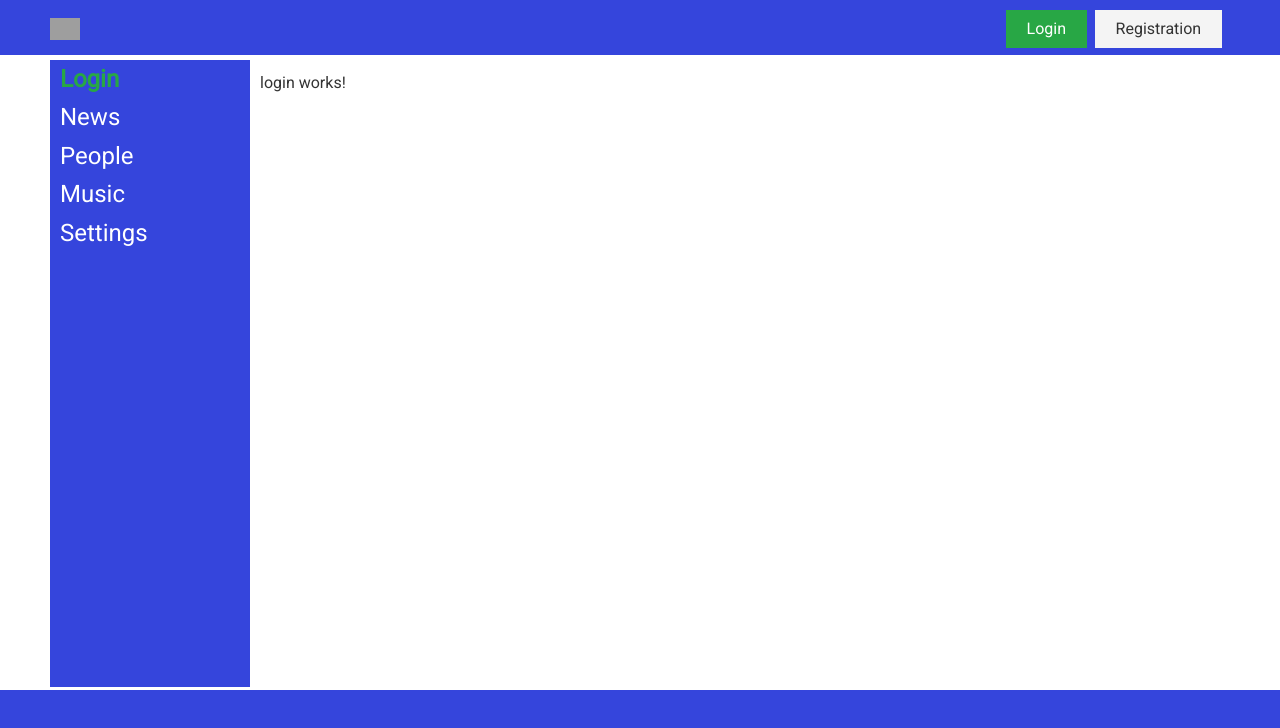
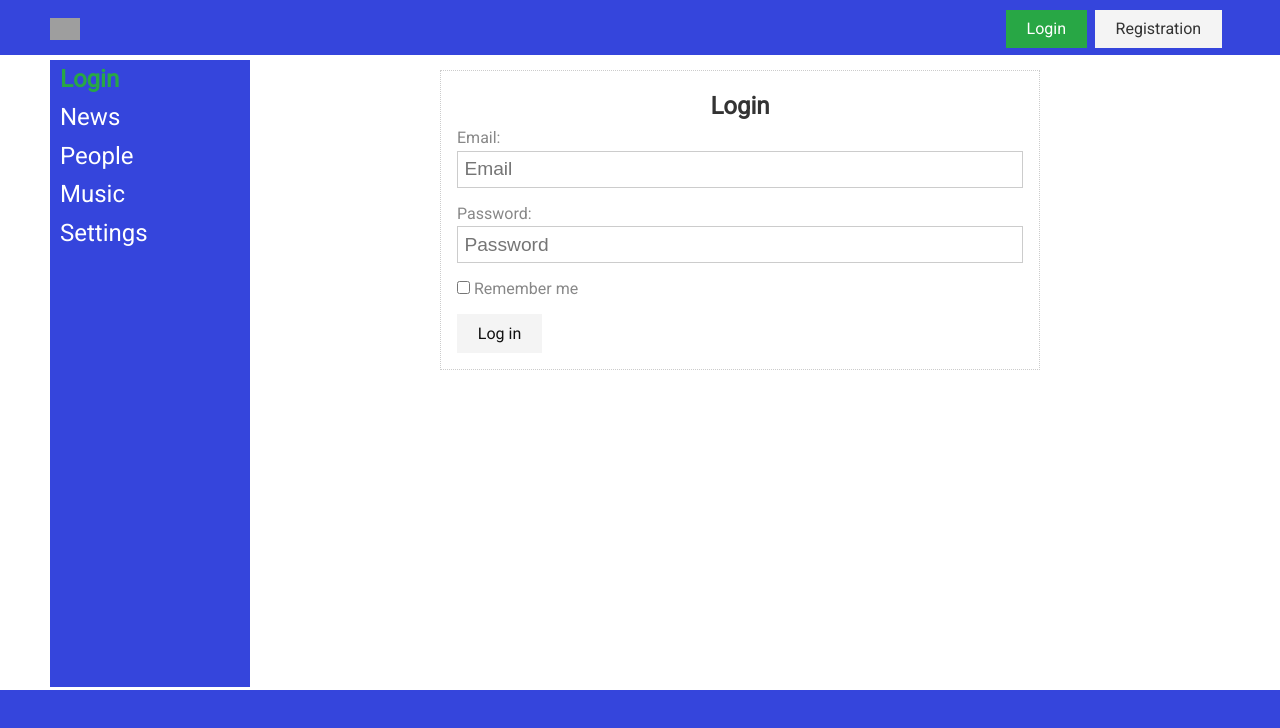
Before and after one commit to cebanoleksandr/angular_network, an Angular app in the folder Angular/my_projects/angular_network/: page /login in a window 1280 px wide. Shown: the top 728 px of the page. Built offline with nearby package versions, Linux system fonts and the light colour scheme; no server answers; grey boxes are pictures that could not be loaded.

Commit message:
Add autorization

```diff
--- a/Angular/my_projects/angular_network/src/app/app.module.ts
+++ b/Angular/my_projects/angular_network/src/app/app.module.ts
@@ -1,6 +1,6 @@
 import { NgModule } from '@angular/core';
 import { BrowserModule } from '@angular/platform-browser';
-import { FormsModule } from '@angular/forms';
+import { FormsModule, ReactiveFormsModule } from '@angular/forms';
 import { HttpClientModule } from '@angular/common/http';
 
 import { AppRoutingModule } from './app-routing.module';
@@ -51,6 +51,7 @@ import { ProfileStatusComponent } from './components/profile/profile-info/profil
   imports: [
     BrowserModule,
     FormsModule,
+    ReactiveFormsModule,
     AppRoutingModule,
     HttpClientModule
   ],
--- a/Angular/my_projects/angular_network/src/app/components/header/header.component.html
+++ b/Angular/my_projects/angular_network/src/app/components/header/header.component.html
@@ -20,6 +20,7 @@
         alt=""
       >
       <span class="header_welcome" *ngIf="isAuth">Welcome, {{ userName }}!</span>
+      <button class="btn btn-danger" (click)="logout()" *ngIf="isAuth">Log out</button>
     </div>
   </div>
 </header>
--- a/Angular/my_projects/angular_network/src/app/components/header/header.component.scss
+++ b/Angular/my_projects/angular_network/src/app/components/header/header.component.scss
@@ -39,5 +39,6 @@ header {
 
 .header_welcome {
     margin-left: 20px;
+    margin-right: 20px;
     color: white;
 }
--- a/Angular/my_projects/angular_network/src/app/components/header/header.component.ts
+++ b/Angular/my_projects/angular_network/src/app/components/header/header.component.ts
@@ -20,6 +20,10 @@ export class HeaderComponent implements OnInit {
   ) {}
 
   ngOnInit(): void {
+    this.getCurrentUser();
+  }
+
+  getCurrentUser() {
     this.authService.getCurrentUser()
       .subscribe(response => {
         console.log(response)
@@ -27,8 +31,7 @@ export class HeaderComponent implements OnInit {
           this.id = response.data.id;
           this.isAuth = true;
           this.profileService.getProfile(this.id).subscribe((response: any) => {
-            this.img = response?.photos.large
-              || 'https://www.shutterstock.com/image-vector/profile-placeholder-image-gray-silhouette-260nw-1153673746.jpg';
+            this.img = response?.photos.large || 'https://www.shutterstock.com/image-vector/profile-placeholder-image-gray-silhouette-260nw-1153673746.jpg';
 
             this.userName = response?.fullName;
           })
@@ -38,4 +41,12 @@ export class HeaderComponent implements OnInit {
         }
       })
   }
+
+  logout() {
+    this.authService.logout().subscribe(response => {
+      if (response.resultCode === 0) {
+        this.getCurrentUser();
+      }
+    })
+  }
 }
--- a/Angular/my_projects/angular_network/src/app/components/login/login.component.html
+++ b/Angular/my_projects/angular_network/src/app/components/login/login.component.html
@@ -1 +1,41 @@
-<p>login works!</p>
+<form class="card" [formGroup]="form" (ngSubmit)="submit()">
+  <h2 class="text-center">Login</h2>
+
+  <div class="form-control" [ngClass]="{invalid: form.get('email')?.touched && form.get('email')?.invalid}">
+    <label for="email">Email:</label>
+    <input type="email" id="email" placeholder="Email" formControlName="email">
+    <div class="validation" *ngIf="form.get('email')?.touched && form.get('email')?.invalid">
+      <small *ngIf="form.get('email')?.getError('required')">
+        Email field shouldn't be empty
+      </small>
+      <small *ngIf="form.get('email')?.getError('email')">
+        Enter the correct email
+      </small>
+    </div>
+  </div>
+
+  <div class="form-control" [ngClass]="{invalid: form.get('password')?.touched && form.get('password')?.invalid}">
+    <label for="password">Password:</label>
+    <input type="password" id="password" placeholder="Password" formControlName="password">
+    <div class="validation" *ngIf="form.get('password')?.touched && form.get('password')?.invalid">
+      <small *ngIf="form.get('password')?.getError('required')">
+        Password field shouldn't be empty
+      </small>
+      <small *ngIf="form.get('password')?.getError('minlength')">
+        Password should be at least {{form.get('password')?.getError('minlength').requiredLength}} characters.
+        Now there is {{form.get('password')?.getError('minlength').actualLength}} characters
+      </small>
+    </div>
+  </div>
+
+  <div class="form-control">
+    <input type="checkbox" id="rememberMe" formControlName="rememberMe">
+    <label for="rememberMe"> Remember me</label>
+  </div>
+
+  <button
+    type="submit"
+    class="btn btn-danger"
+    [disabled]="form.invalid"
+  >Log in</button>
+</form>
--- a/Angular/my_projects/angular_network/src/app/components/login/login.component.scss
+++ b/Angular/my_projects/angular_network/src/app/components/login/login.component.scss
@@ -0,0 +1,4 @@
+form {
+  max-width: 600px;
+  margin: 0 auto;
+}
--- a/Angular/my_projects/angular_network/src/app/components/login/login.component.ts
+++ b/Angular/my_projects/angular_network/src/app/components/login/login.component.ts
@@ -1,4 +1,7 @@
 import { Component, OnInit } from '@angular/core';
+import { FormControl, FormGroup, Validators } from '@angular/forms';
+import { Router } from '@angular/router';
+import { AuthService } from 'src/app/services/auth.service';
 
 @Component({
   selector: 'app-login',
@@ -7,9 +10,52 @@ import { Component, OnInit } from '@angular/core';
 })
 export class LoginComponent implements OnInit {
 
-  constructor() {}
+  form!: FormGroup
+
+  constructor(
+    private authService: AuthService,
+    private router: Router
+  ) {}
 
   ngOnInit(): void {
+    this.form = new FormGroup({
+      email: new FormControl(null, [
+        Validators.required,
+        Validators.email
+      ]),
+      password: new FormControl(null, [
+        Validators.required,
+        Validators.minLength(6)
+      ]),
+      rememberMe: new FormControl(false)
+    })
+  }
 
+  submit() {
+    if (this.form.invalid) {
+      return;
+    }
+
+    const user = {
+      email: this.form.value.email,
+      password: this.form.value.password,
+      rememberMe: this.form.value.rememberMe
+    }
+
+    this.authService.login(user).subscribe(response => {
+      if (response.resultCode === 0) {
+        this.authService.getCurrentUser().subscribe(res => {
+          if (res.resultCode === 0) {
+            this.router.navigate(['/news']);
+          } else {
+            console.log('One more error')
+          }
+        })
+      } else if (response.resultCode === 10) {
+        console.log('Enter captcha')
+      } else {
+        console.log('Some error')
+      }
+    })
   }
 }
--- a/Angular/my_projects/angular_network/src/app/services/auth.service.ts
+++ b/Angular/my_projects/angular_network/src/app/services/auth.service.ts
@@ -6,12 +6,6 @@ import { AuthServiceData } from '../interfaces/common-interfaces';
   providedIn: 'root'
 })
 export class AuthService {
-
-  id: number | null = null;
-  email: string | null = null;
-  login: string | null = null;
-  isAuth: boolean = false;
-
   constructor(
     private http: HttpClient
   ) { }
@@ -21,4 +15,22 @@ export class AuthService {
       withCredentials: true
     });
   }
+
+  login(user: any) {
+    return this.http.post<any>(`https://social-network.samuraijs.com/api/1.0/auth/login`, user, {
+      withCredentials: true,
+      headers: {
+        "API-KEY": "cd941000-7c4d-4ad0-8431-3c49a2bf1661"
+      }
+    })
+  }
+
+  logout() {
+    return this.http.delete<any>(`https://social-network.samuraijs.com/api/1.0/auth/login`, {
+      withCredentials: true,
+      headers: {
+        "API-KEY": "cd941000-7c4d-4ad0-8431-3c49a2bf1661"
+      }
+    })
+  }
 }
```
Lines whose indentation alone changed are shown as unchanged.
